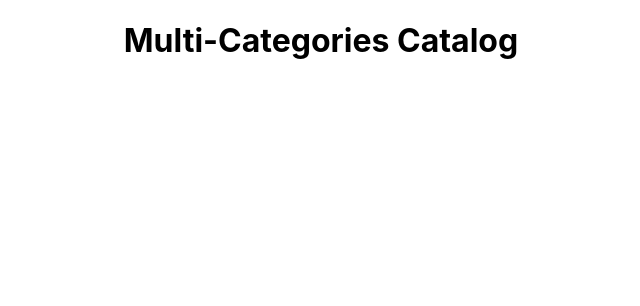
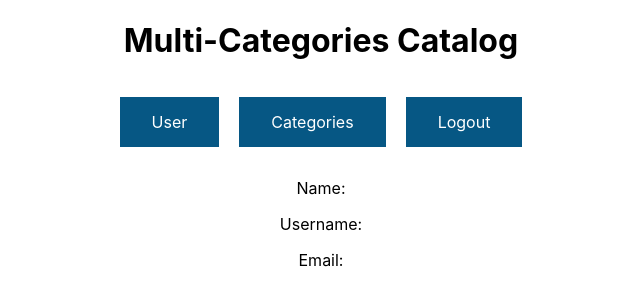
Before and after one commit to ngonhi/final_proj, a React (Create React App) app: page /user in a window 1280 px wide. Shown: the top 306 px of the page, without its empty margins (319-959 px from the left). Built offline with nearby package versions, Linux system fonts and the light colour scheme; no server answers.

Commit message:
Showing user information

```diff
--- a/src/components/Main.js
+++ b/src/components/Main.js
@@ -7,6 +7,7 @@ import SingleCat from './Categories/SingleCat'
 import User from './User/index'
 import Login from './User/Login'
 import Register from './User/Register'
+import SingleUser from './User/SingleUser'
 import SingleItem from './Items/SingleItem'
 import AddItem from './Items/AddItem'
 import EditItem from './Items/EditItem'
@@ -33,6 +34,9 @@ class Main extends Component {
 
         <Route path='/login' render={() =>
           <Login {...this.props}/>}/>
+
+        <Route path='/user' render={() =>
+          <SingleUser {...this.props}/>}/>
 
         <Route path='/categories' render={() => (
           <Categories {...this.props} />
--- a/src/components/NavBar.js
+++ b/src/components/NavBar.js
@@ -4,6 +4,7 @@ import { Link } from 'react-router-dom';
 function NavBar() {
   return (
     <div className="button-container">
+      <Link to="/user" className="button">User</Link>
       <Link to="/categories" className="button"> Categories </Link>
       <Link to="/" className="button"> Logout </Link>
     </div>
--- /dev/null
+++ b/src/components/User/SingleUser.js
@@ -0,0 +1,18 @@
+import React from 'react'
+import NavBar from '../NavBar'
+
+function SingleUser(props) {
+    const user = props.user
+    return (
+        <div>
+            <NavBar {...props}/>
+            <center>
+            <p>Name: {user.name}</p>
+            <p>Username: {user.username}</p>
+            <p>Email: {user.email}</p>
+            </center>
+        </div>
+    )
+}
+
+export default SingleUser
--- a/src/style/dev_stylesheets.css
+++ b/src/style/dev_stylesheets.css
@@ -37,6 +37,11 @@ body {
     flex-wrap: wrap;
     justify-content: center;
   }
+
+  .category a:hover, .item a:hover {
+    color: grey;
+  }
+
 
   .category, .item {
     width: calc(30%);
--- a/src/style/local_stylesheets.css
+++ b/src/style/local_stylesheets.css
@@ -38,6 +38,11 @@ a {
   flex-wrap: wrap;
   justify-content: center;
 }
+
+.category a:hover, .item a:hover {
+  color: grey;
+}
+
 
 .category, .item {
   width: calc(30%);
```
